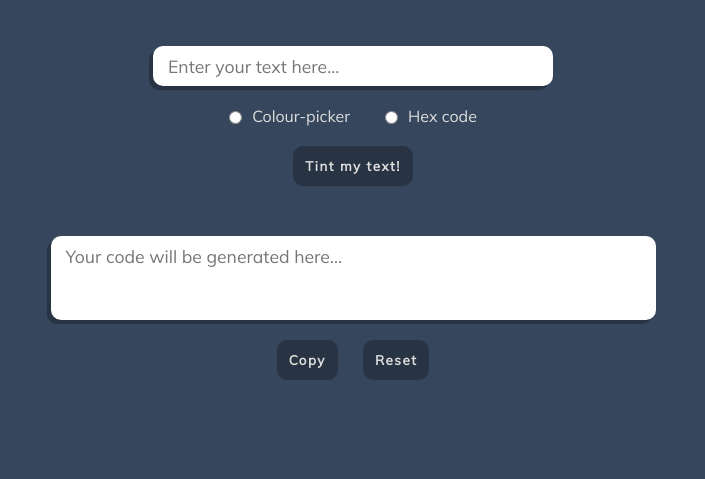
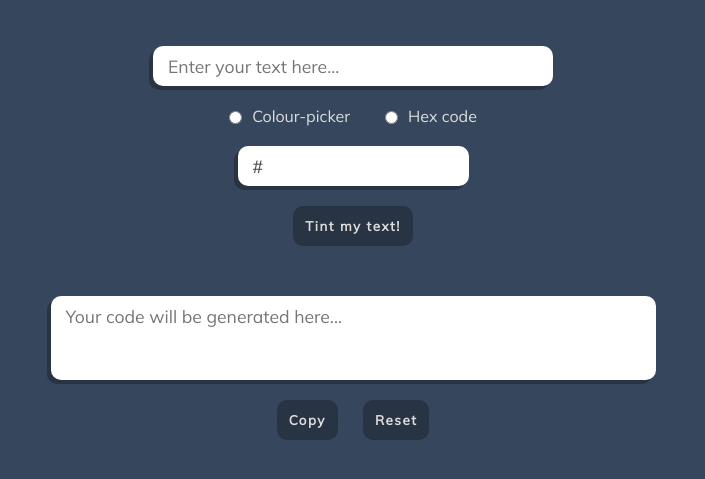
Before and after one commit to izicodes/TumblrTextTint, a plain HTML site: page index.html in a window 1280 px wide. Shown: the part 155-634 px from the top of the page, without its empty margins (287-992 px from the left). Drawn offline with Linux system fonts and the light colour scheme.

Commit message:
💗 Added JavaScript for the HEX input

```diff
--- a/index.html
+++ b/index.html
@@ -28,8 +28,8 @@
 					<section class="hide">
 						<input type="color" name="colour-picker" id="colour-picker" />
 					</section>
-					<section class="hide">
-						<input type="text" name="" id="hex-code" placeholder="enter hex code" value="#" />
+					<section class="">
+						<input type="text" name="" id="hex-code" placeholder="enter hex code" value="#" onkeydown="return preventDeleteFirstChar(event, this);" />
 					</section>
 
 					<!-- The button -->
@@ -46,5 +46,6 @@
 				</main>
 			</div>
 		</div>
+		<script src="src/script.js"></script>
 	</body>
 </html>
--- /dev/null
+++ b/src/script.js
@@ -0,0 +1,12 @@
+// User can not delete the first character of the HEX code input
+function preventDeleteFirstChar(event, input) {
+	const key = event.key;
+	if (key === "Backspace" || key === "Delete") {
+		// User is trying to delete with backspace or delete key
+		if (input.selectionStart === 1 && input.selectionEnd === 1) {
+			// User is trying to delete the first character
+			return false;
+		}
+	}
+	return true;
+}
```
